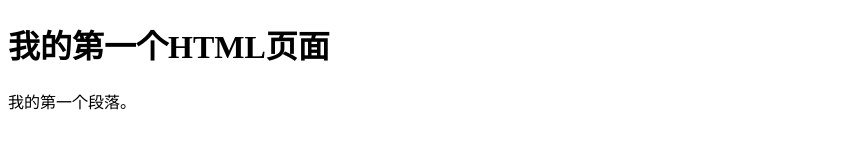
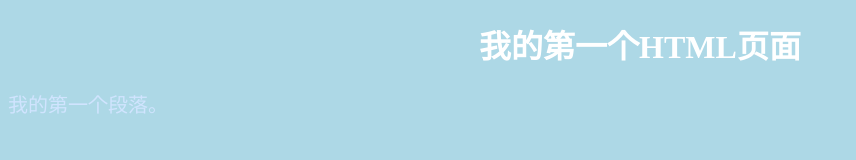
Before and after one commit to Doria-Zhang/Doria-Zhang.github.io, a plain HTML site: page index.html in a window 1280 px wide. Shown: the whole page, without its empty margins (0-856 px from the left). Drawn offline with Linux system fonts and the light colour scheme.

Commit message:
Update index.html

```diff
--- a/index.html
+++ b/index.html
@@ -3,7 +3,22 @@
 <head>
 <meta charset="utf-8">
 <title>文档标题</title>
+<style>
+body {
+  background-color: lightblue;
+}
 
+h1 {
+  color: white;
+  text-align: center;
+}
+
+p {
+  color: #d0e4fe ;
+  font-family: verdana;
+  font-size: 20px;
+}
+</style>
 </head>
 <body>
 	<h1>我的第一个HTML页面</h1>
```
